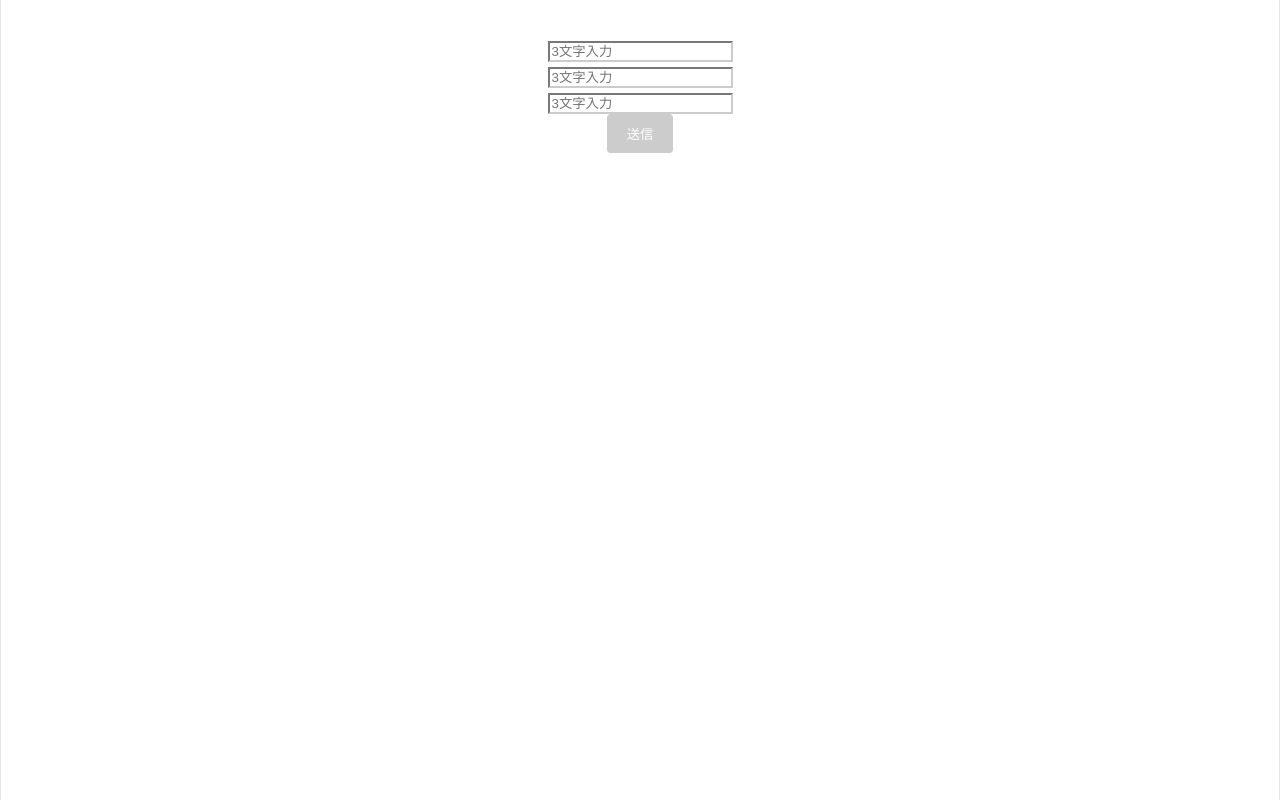
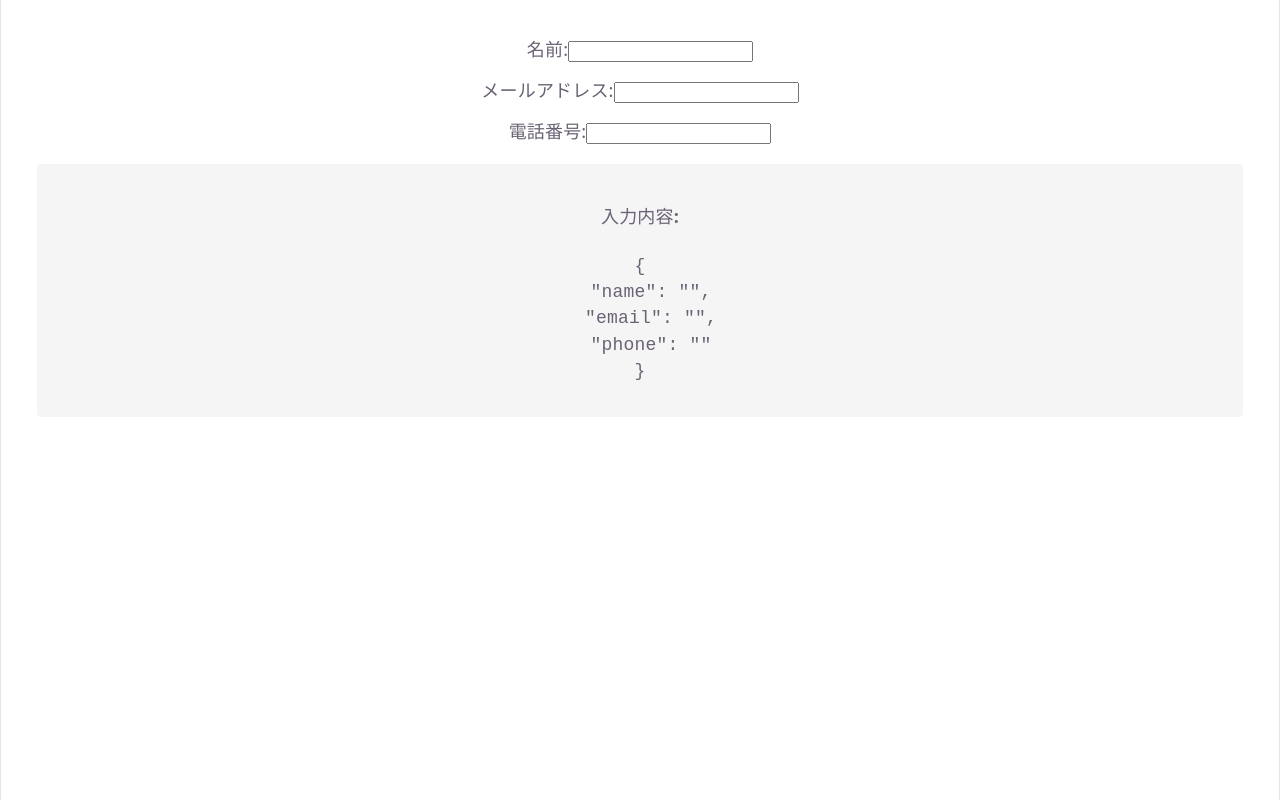
Before and after one commit to misakisoeda/react_tests, a React (Vite) app in the folder udemy-react-100/: page / in a window 1280 px wide. Built offline with nearby package versions, Linux system fonts and the light colour scheme.

Commit message:
feat: q21

```diff
--- a/udemy-react-100/src/App.tsx
+++ b/udemy-react-100/src/App.tsx
@@ -1,11 +1,11 @@
 import './App.css';
-import Question20 from './components/basic/Question20';
+import Question21 from './components/basic/Question21';
 
 function App() {
 
   return (
     <>
-      <Question20 />
+      <Question21 />
     </>
   )
 }
--- /dev/null
+++ b/udemy-react-100/src/components/basic/Question21.tsx
@@ -0,0 +1,129 @@
+import { useState } from 'react';
+
+type FormData = {
+  name: string;
+  email: string;
+  phone: string;
+};
+
+type Errors = {
+  name?: string;
+  email?: string;
+  phone?: string;
+};
+
+type FieldName = 'name' | 'email' | 'phone';
+
+const MIN_NAME_LENGTH = 2;
+const MIN_PHONE_LENGTH = 10;
+const EMAIL_REGEX = /^[^\s@]+@[^\s@]+\.[^\s@]+$/;
+
+const ERROR_MESSAGE = {
+  name: `名前は${MIN_NAME_LENGTH}文字以上で入力してください`,
+  email: '有効なメールアドレスを入力してください',
+  phone: `電話番号は${MIN_PHONE_LENGTH}文字以上で入力してください`,
+};
+
+const validateField = (field: FieldName, value: string): boolean => {
+  // バリデーション
+  switch (field) {
+    case 'name':
+      return value.length >= MIN_NAME_LENGTH;
+    case 'email':
+      return EMAIL_REGEX.test(value);
+    case 'phone':
+      return value.length >= MIN_PHONE_LENGTH;
+    default:
+      return true;
+  }
+}
+
+const getErrorMessage = (field: FieldName): string => {
+  return ERROR_MESSAGE[field];
+};
+
+function ControlledForm() {
+  const [formData, setFormData] = useState<FormData>({
+    name: '',
+    email: '',
+    phone: ''
+  });
+
+  const [errors, setErrors] = useState<Errors>({});
+
+  const handleChange = (field: FieldName, value: string) => {
+    const processedValue = field === 'phone' ? formatPhoneNumber(value) : value;
+
+    // バリデーション
+    if (!validateField(field, processedValue)) {
+      const errorMessage = getErrorMessage(field);
+      setErrors(prev => ({
+        ...prev,
+        [field]: errorMessage
+      }));
+    } else {
+      setErrors(prev => ({
+        ...prev,
+        [field]: ''
+      }));
+    }
+
+    // 入力処理とフォーマット
+    setFormData(prev => ({
+      ...prev,
+      [field]: processedValue
+    }));
+  };
+
+  const formatPhoneNumber = (value: string) => {
+    // 電話番号フォーマット（例: 090-1234-5678）
+    const numbers = value.replace(/[^\d]/g, ''); // 数字以外を削除
+    if (numbers.length <= 3) return numbers;
+    if (numbers.length <= 7) return `${numbers.slice(0, 3)}-${numbers.slice(3)}`;
+    return `${numbers.slice(0, 3)}-${numbers.slice(3, 7)}-${numbers.slice(7, 11)}`;
+  };
+
+  const fieldNames: FieldName[] = ['name', 'email', 'phone'];
+
+  return (
+    <form>
+      {fieldNames.map((fieldName) => (
+        <div key={fieldName}>
+          <div style={{ marginBottom: "15px" }}>
+            <label style={{ display: "block", marginBottom: "5px" }}>
+              {fieldName === 'name' && '名前:'}
+              {fieldName === 'email' && 'メールアドレス:'}
+              {fieldName === 'phone' && '電話番号:'}
+              <input
+                type="text"
+                value={formData[fieldName]}
+                onChange={(e) => handleChange(fieldName, e.target.value)}
+              />
+            </label>
+            {errors[fieldName] && (
+              <span style={{
+                color: "red",
+                display: "block",
+                fontSize: "12px",
+                }}>
+                  {errors[fieldName]}
+              </span>
+            )}
+          </div>
+        </div>
+      ))}
+
+    <div style={{
+      marginTop: "20px",
+      padding: "15px",
+      backgroundColor: "#f5f5f5",
+      borderRadius: "4px",
+		}}>
+        <h4>入力内容:</h4>
+        <pre>{JSON.stringify(formData, null, 2)}</pre>
+      </div>
+    </form>
+  );
+}
+
+export default ControlledForm;
```
